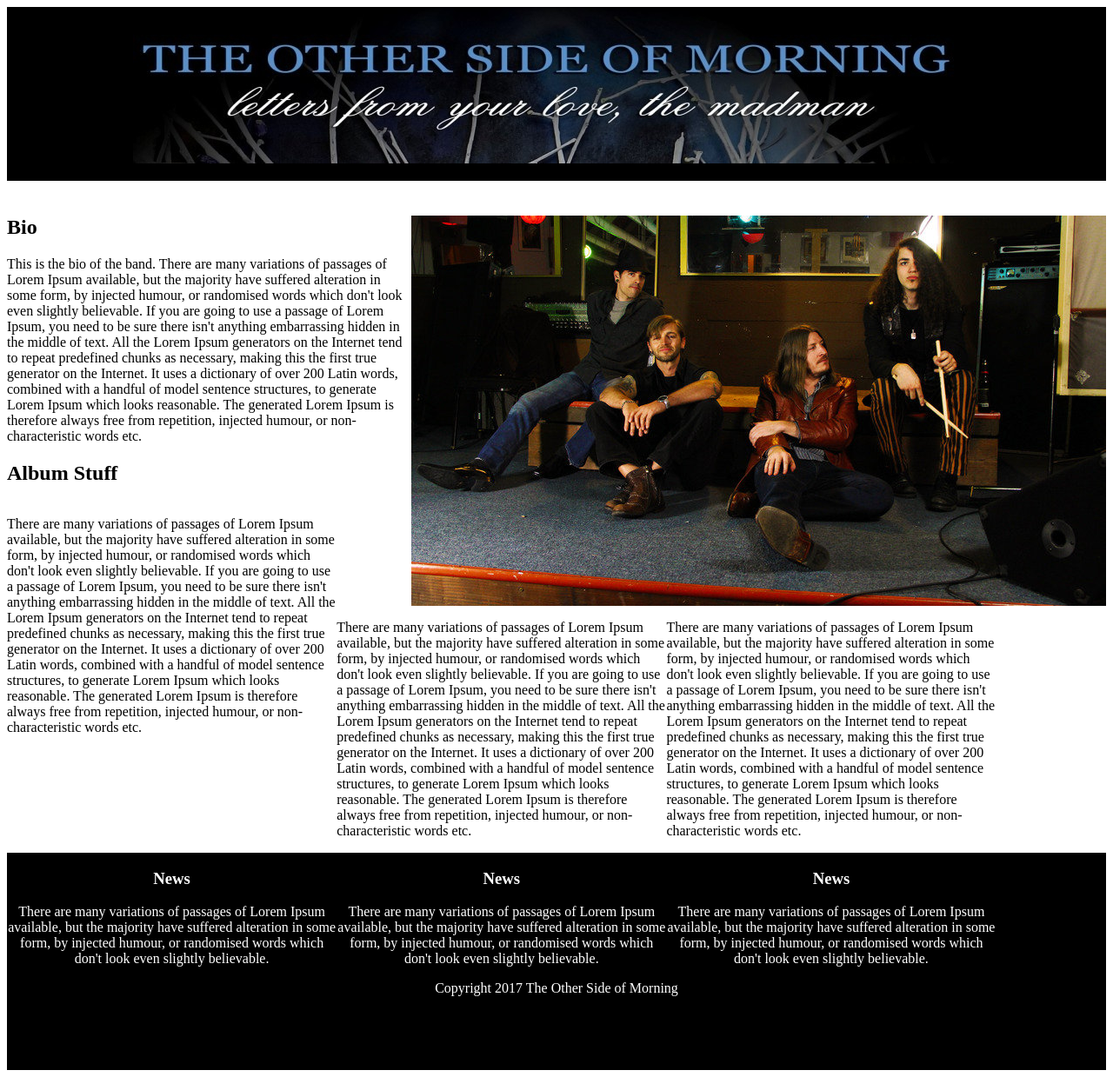
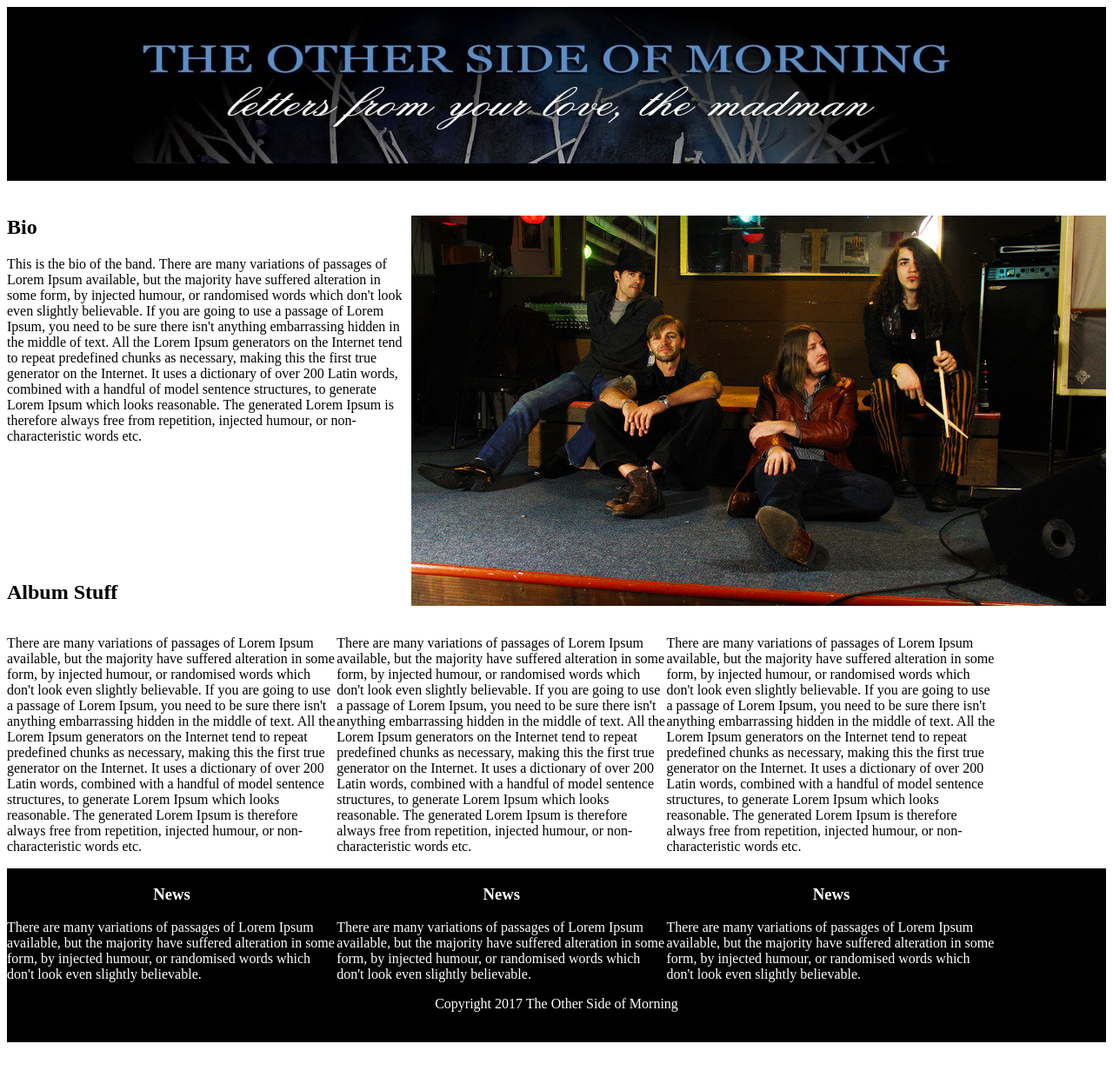
Before and after one commit to Dahling/osom-band, a plain HTML site: page index.html in a window 1280 px wide. Shown: the whole page at 87% size. After the commit the page ends 1207 px from the top, so only its background shows below. Drawn offline with Linux system fonts and the light colour scheme.

Commit message:
add footer, columns, and tried to make everything flow well

```diff
--- a/css/styles.css
+++ b/css/styles.css
@@ -15,14 +15,26 @@
   margin-bottom: 40px;
 }
 .footer {
-  text-align: center;
   margin-top:40px;
-  height: 250px;
+  height: 200px;
   clear: both;
   background-color: black;
   color: #fff;
 }
 
+h3 {
+  text-align: center;
+}
+
 .copyright {
+  height:50px;
+  margin-top: 30px;
+  background-color: black;
+  color: #fff;
   clear: both;
+  text-align: center;
 }
+
+.top {
+  height: 400px;
+}
--- a/index.html
+++ b/index.html
@@ -9,11 +9,13 @@
     <div class="header">
       <img class="banner" src="img/banner.png" alt="OSOM banner" />
     </div>
-    <img class="right"src="img/band.jpg" alt="A picture of the band" />
-    <h2>Bio</h2>
-    <p>
-      This is the bio of the band. There are many variations of passages of Lorem Ipsum available, but the majority have suffered alteration in some form, by injected humour, or randomised words which don't look even slightly believable. If you are going to use a passage of Lorem Ipsum, you need to be sure there isn't anything embarrassing hidden in the middle of text. All the Lorem Ipsum generators on the Internet tend to repeat predefined chunks as necessary, making this the first true generator on the Internet. It uses a dictionary of over 200 Latin words, combined with a handful of model sentence structures, to generate Lorem Ipsum which looks reasonable. The generated Lorem Ipsum is therefore always free from repetition, injected humour, or non-characteristic words etc.
-    </p>
+    <div class="top">
+      <img class="right"src="img/band.jpg" alt="A picture of the band" />
+      <h2>Bio</h2>
+      <p>
+        This is the bio of the band. There are many variations of passages of Lorem Ipsum available, but the majority have suffered alteration in some form, by injected humour, or randomised words which don't look even slightly believable. If you are going to use a passage of Lorem Ipsum, you need to be sure there isn't anything embarrassing hidden in the middle of text. All the Lorem Ipsum generators on the Internet tend to repeat predefined chunks as necessary, making this the first true generator on the Internet. It uses a dictionary of over 200 Latin words, combined with a handful of model sentence structures, to generate Lorem Ipsum which looks reasonable. The generated Lorem Ipsum is therefore always free from repetition, injected humour, or non-characteristic words etc.
+      </p>
+    </div>
     <h2>Album Stuff</h2>
     <p class="columns">
       There are many variations of passages of Lorem Ipsum available, but the majority have suffered alteration in some form, by injected humour, or randomised words which don't look even slightly believable. If you are going to use a passage of Lorem Ipsum, you need to be sure there isn't anything embarrassing hidden in the middle of text. All the Lorem Ipsum generators on the Internet tend to repeat predefined chunks as necessary, making this the first true generator on the Internet. It uses a dictionary of over 200 Latin words, combined with a handful of model sentence structures, to generate Lorem Ipsum which looks reasonable. The generated Lorem Ipsum is therefore always free from repetition, injected humour, or non-characteristic words etc.
```
